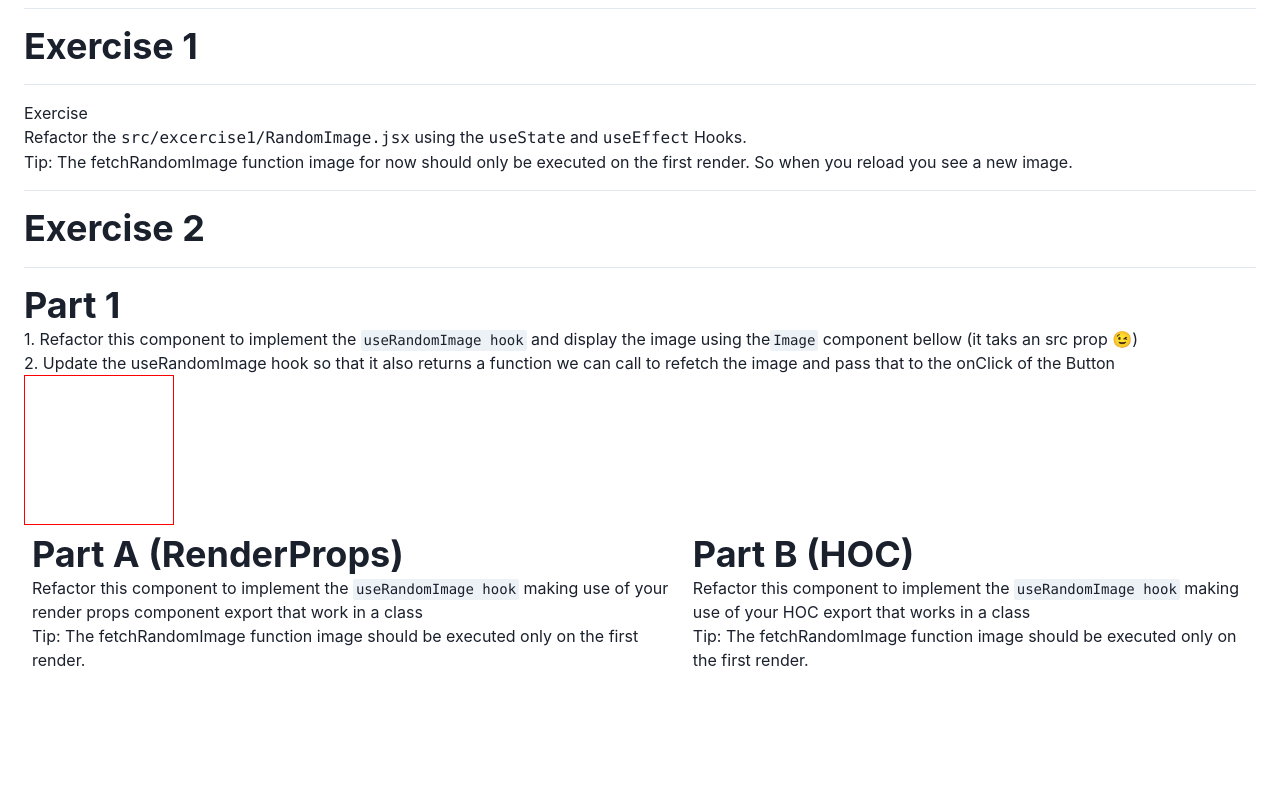
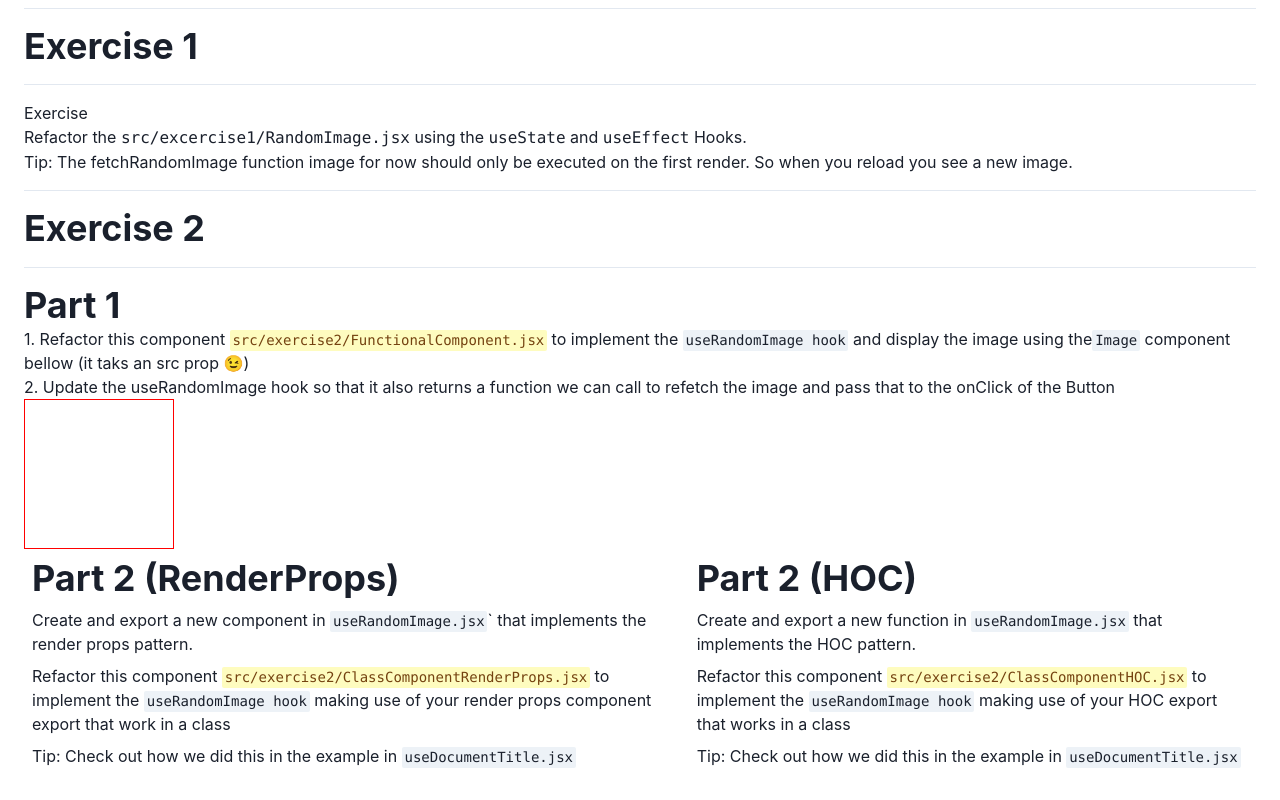
Before and after one commit to ric9176/refactor-to-modern-patterns-workshop, a React (Create React App) app: page / in a window 1280 px wide. Shown: the part 290-1090 px from the top of the page. Before the commit the page ends 994 px from the top, so only its background shows below. Built offline with nearby package versions, Linux system fonts and the light colour scheme; no server answers.

Commit message:
Update README and instructions

```diff
--- a/src/exercise2/ClassComponentHOC.jsx
+++ b/src/exercise2/ClassComponentHOC.jsx
@@ -19,18 +19,24 @@ class ClassComponentHOC extends Component {
   render() {
     // We need access to the return values from our hook here as props
 
-
     return (
       <Box m={2}>
-        <Heading as='h3'>Part B (HOC)</Heading>
-        <Text>
-          Refactor this component to implement the{' '}
-          <Code>useRandomImage hook</Code> making use of your HOC export that
-          works in a class
+        <Heading as='h3' mb={2}>
+          Part 2 (HOC)
+        </Heading>
+        <Text mb={2}>
+          Create and export a new function in <Code>useRandomImage.jsx</Code>{' '}
+          that implements the HOC pattern.
+        </Text>
+        <Text mb={2}>
+          Refactor this component{' '}
+          <Code colorScheme='yellow'>src/exercise2/ClassComponentHOC.jsx</Code>{' '}
+          to implement the <Code>useRandomImage hook</Code> making use of your
+          HOC export that works in a class
         </Text>
         <Text>
-          Tip: The fetchRandomImage function image should be executed only on
-          the first render.
+          Tip: Check out how we did this in the example in{' '}
+          <Code>useDocumentTitle.jsx</Code>
         </Text>
         {/* Use the return from your hook here for the image src! Also, add your reload button ;-)  */}
 
@@ -40,4 +46,4 @@ class ClassComponentHOC extends Component {
   }
 }
 
-export default ClassComponentHOC
+export default ClassComponentHOC;
--- a/src/exercise2/ClassComponentRenderProps.jsx
+++ b/src/exercise2/ClassComponentRenderProps.jsx
@@ -21,15 +21,24 @@ class ClassComponentRenderProps extends Component {
 
     return (
       <Box m={2}>
-        <Heading as='h3'>Part A (RenderProps)</Heading>
-        <Text>
-          Refactor this component to implement the{' '}
-          <Code>useRandomImage hook</Code> making use of your render props
-          component export that work in a class
+        <Heading as='h3' mb={2}>
+          Part 2 (RenderProps)
+        </Heading>
+        <Text mb={2}>
+          Create and export a new component in <Code>useRandomImage.jsx</Code>`
+          that implements the render props pattern.
+        </Text>
+        <Text mb={2}>
+          Refactor this component{' '}
+          <Code colorScheme='yellow'>
+            src/exercise2/ClassComponentRenderProps.jsx
+          </Code>{' '}
+          to implement the <Code>useRandomImage hook</Code> making use of your
+          render props component export that work in a class
         </Text>
         <Text>
-          Tip: The fetchRandomImage function image should be executed only on
-          the first render.
+          Tip: Check out how we did this in the example in{' '}
+          <Code>useDocumentTitle.jsx</Code>
         </Text>
         {/* Use the return from your hook here for the image src! Also, add your reload button ;-) */}
 
--- a/src/exercise2/FunctionalComponent.jsx
+++ b/src/exercise2/FunctionalComponent.jsx
@@ -8,8 +8,10 @@ const Exercise2FunctionalComponent = () => {
     <>
       <Heading as='h3'>Part 1</Heading>
       <Text>
-        1. Refactor this component to implement the{' '}
-        <Code>useRandomImage hook</Code> and display the image using the
+        1. Refactor this component{' '}
+        <Code colorScheme='yellow'>src/exercise2/FunctionalComponent.jsx</Code>{' '}
+        to implement the <Code>useRandomImage hook</Code> and display the image
+        using the
         <Code>Image</Code> component bellow (it taks an src prop 😉)
       </Text>
       <Text>
```
Also changed, not shown: 1 other file (tests, documents, lock files or other folders).
